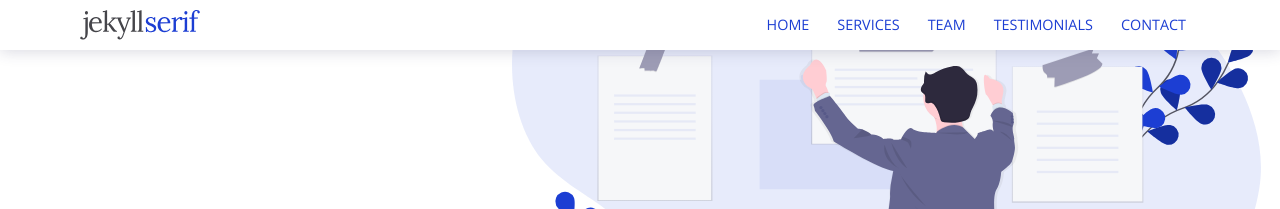
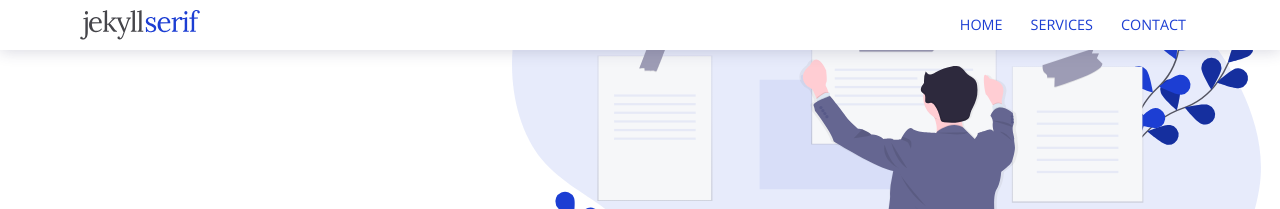
Before and after one commit to eggpi-site/eggpi-site.github.io, a Jekyll site: the page built from index.html, in a window 1280 px wide. Shown: the top 209 px of the page. Built offline with Jekyll 4.4.1, drawn with Linux system fonts in a browser that asks for light colours.

Commit message:
Update main-menu.html

```diff
--- a/_includes/main-menu.html
+++ b/_includes/main-menu.html
@@ -2,8 +2,8 @@
   <ul>
     <li><a href="{{site.baseurl}}/" class="{% if page.url == '/' %}current{% endif %}">Home</a></li>
     <li><a href="{{site.baseurl}}/services/" class="{% if page.url contains 'services' %}current{% endif %}">Services</a></li>
-    <li><a href="{{site.baseurl}}/team/" class="{% if page.url contains 'team' %}current{% endif %}">Team</a></li>
-    <li><a href="{{site.baseurl}}/testimonials/" class="{% if page.url contains 'testimonials' %}current{% endif %}">Testimonials</a></li>
+<!--    <li><a href="{{site.baseurl}}/team/" class="{% if page.url contains 'team' %}current{% endif %}">Team</a></li>
+    <li><a href="{{site.baseurl}}/testimonials/" class="{% if page.url contains 'testimonials' %}current{% endif %}">Testimonials</a></li> -->
     <li><a href="{{site.baseurl}}/contact/" class="{% if page.url contains 'contact' %}current{% endif %}">Contact</a></li>
   </ul>
 </div>
```
